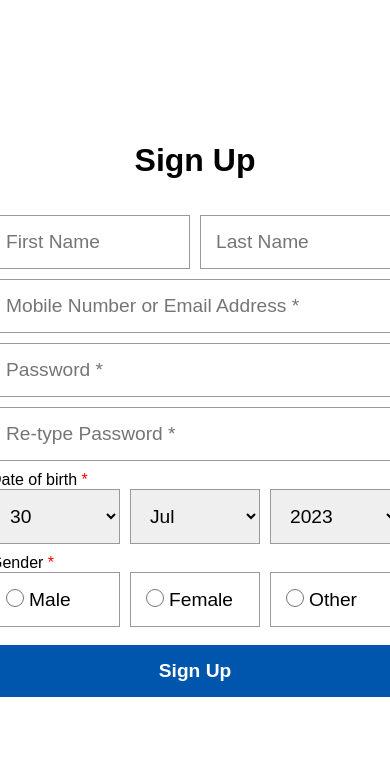
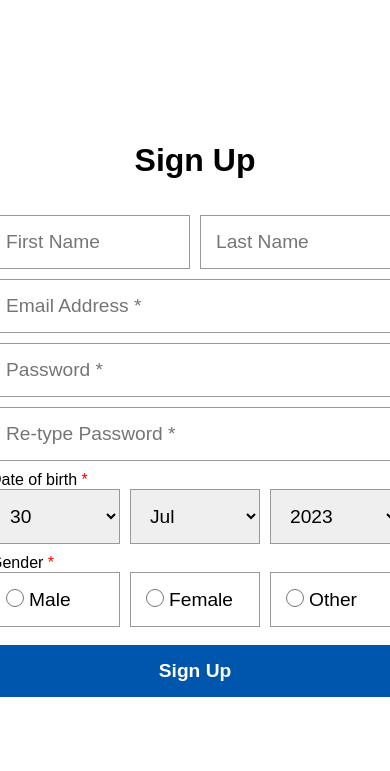
Before and after one commit to mahfuz225bd/messaging-app, a Flask app: page /signup in a window 390 px wide. Shown: the top 771 px of the page. Run offline with Flask 2, Linux system fonts and the light colour scheme.

Commit message:
changed attr values mobileNoOrEmail to Email

```diff
--- a/templates/registration.html
+++ b/templates/registration.html
@@ -11,7 +11,7 @@
             <input type="text" id="lastName" placeholder="Last Name" name="lastName">
         </fieldset>
 
-        <input type="text" id="mobileNoOrEmail" placeholder="Mobile Number or Email Address *" name="mobileNoOrEmail" required>
+        <input type="email" id="email" placeholder="Email Address *" name="email" required>
 
         <input type="passwrod" id="password" placeholder="Password *" name="password" required>
         <input type="passwrod" id="rePassword" placeholder="Re-type Password *" required>
```
